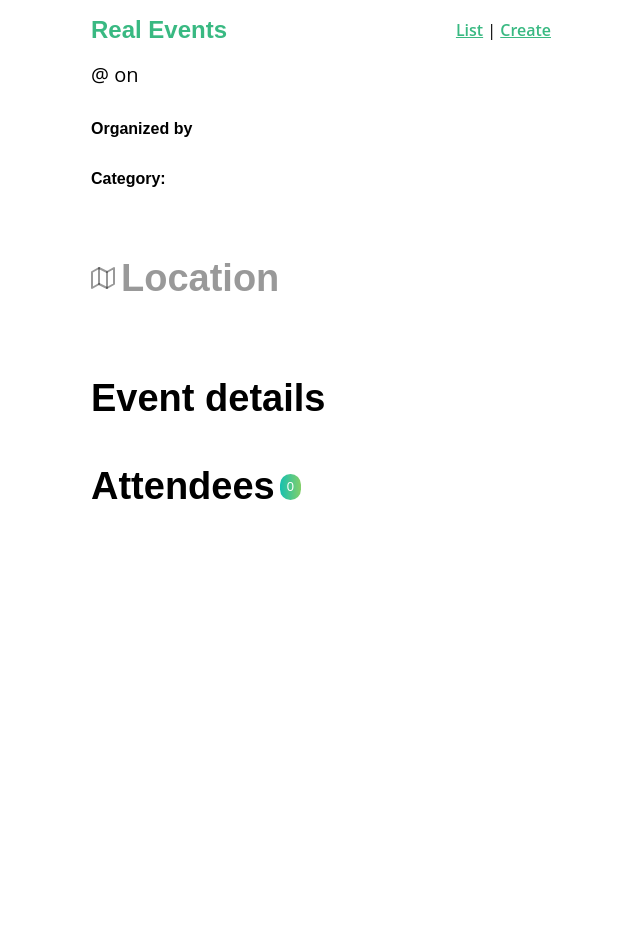
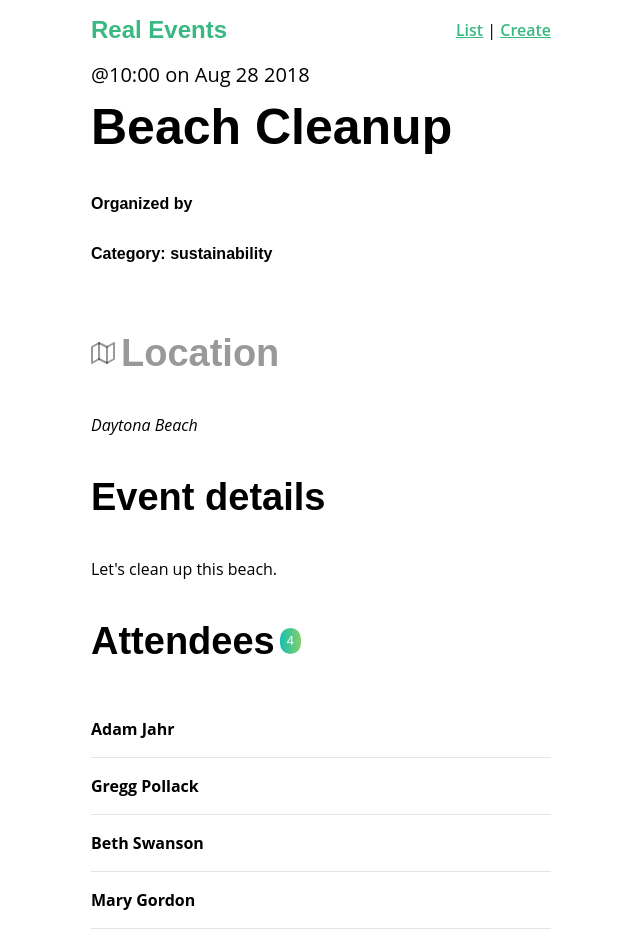
Before and after one commit to shooshpanov/real-vue-app, a Vue app: page /event/1 in a window 1280 px wide. Shown: the whole page, without its empty margins (319-959 px from the left). Before the commit the page ends 800 px from the top, so only its background shows below. Built offline with nearby package versions, Linux system fonts and the light colour scheme; data requests are answered from the project's data file.

Commit message:
Fixed pagination and API

```diff
--- a/db.json
+++ b/db.json
@@ -73,6 +73,54 @@
       ]
     },
     {
+      "id": 4,
+      "title": "Pet Adoption Day 2",
+      "date": "Dec 3 2018",
+      "time": "12:00",
+      "location": "132 N Magnolia Street, Orlando, Florida",
+      "description": "Help animals find new homes.",
+      "organizer": "Gregg Pollack",
+      "category": "animal welfare",
+      "attendees": [
+        {
+          "id": "abc123",
+          "name": "Adam Jahr"
+        },
+        {
+          "id": "ghi789",
+          "name": "Beth Swanson"
+        },
+        {
+          "id": "jkl101",
+          "name": "Mary Gordon"
+        }
+      ]
+    },
+    {
+      "id": 5,
+      "title": "Pet Adoption Day 3",
+      "date": "Dec 4 2018",
+      "time": "12:00",
+      "location": "132 N Magnolia Street, Orlando, Florida",
+      "description": "Help animals find new homes.",
+      "organizer": "Gregg Pollack",
+      "category": "animal welfare",
+      "attendees": [
+        {
+          "id": "abc123",
+          "name": "Adam Jahr"
+        },
+        {
+          "id": "ghi789",
+          "name": "Beth Swanson"
+        },
+        {
+          "id": "jkl101",
+          "name": "Mary Gordon"
+        }
+      ]
+    },
+    {
       "id": 9047039,
       "user": {
         "id": "abc123",
--- a/src/App.vue
+++ b/src/App.vue
@@ -1,7 +1,7 @@
 <template>
   <div id="app">
     <nav-bar />
-    <router-view />
+    <router-view :key="$route.fullPath" />
   </div>
 </template>
 
--- a/src/store.js
+++ b/src/store.js
@@ -16,7 +16,9 @@ export default new Vuex.Store({
       'food',
       'community'
     ],
-    events: []
+    events: [],
+    eventsTotal: 0,
+    event: {}
   },
   mutations: {
     ADD_EVENT(state, event) {
@@ -24,6 +26,12 @@ export default new Vuex.Store({
     },
     SET_EVENTS(state, events) {
       state.events = events
+    },
+    SET_EVENTS_TOTAL(state, eventsTotal) {
+      state.eventsTotal = eventsTotal
+    },
+    SET_EVENT(state, event) {
+      state.event = event
     }
   },
   actions: {
@@ -36,10 +44,29 @@ export default new Vuex.Store({
       {
         EventService.getEvents(perPage, page)
           .then(response => {
+            commit(
+              'SET_EVENTS_TOTAL',
+              parseInt(response.headers['x-total-count'])
+            )
             commit('SET_EVENTS', response.data)
           })
           .catch(error => {
             console.log('There was an error', error.response)
+          })
+      }
+    },
+    fetchEvent({ commit, getters }, id) {
+      var event = getters.getEventById(id)
+
+      if (event) {
+        commit('SET_EVENT', event)
+      } else {
+        EventService.getEvent(id)
+          .then(response => {
+            commit('SET_EVENT', response.data)
+          })
+          .catch(error => {
+            console.log('There was an error:', error.response)
           })
       }
     }
--- a/src/views/EventList.vue
+++ b/src/views/EventList.vue
@@ -1,22 +1,20 @@
 <template>
   <div>
     <h1>Event Listing</h1>
-    <event-card
-      v-for="event in events"
-      :key="event.id"
-      :event="event"
-    />
-    <template v-if="page !=1 ">
+    <event-card v-for="event in events" :key="event.id" :event="event" />
+    <template v-if="page != 1">
       <router-link
-        to="{ name: 'event-list', query: { page: page - 1 }}"
+        :to="{ name: 'event-list', query: { page: page - 1 } }"
         rel="prev"
-      >Prev</router-link>
+        >Prev</router-link
+      >
     </template>
     |
     <router-link
-      to="{ name: 'event-list', query: { page: page + 1 }}"
+      :to="{ name: 'event-list', query: { page: page + 1 } }"
       rel="next"
-    >Next</router-link>
+      >Next</router-link
+    >
   </div>
 </template>
 <script>
@@ -27,14 +25,14 @@ export default {
   components: {
     EventCard
   },
-  created () {
+  created() {
     this.$store.dispatch('fetchEvents', {
       perPage: 3,
       page: this.page
     })
   },
   computed: {
-    page () {
+    page() {
       return parseInt(this.$route.query.page) || 1
     },
     ...mapState(['events'])
--- a/src/views/EventShow.vue
+++ b/src/views/EventShow.vue
@@ -31,17 +31,13 @@
 </template>
 
 <script>
-import EventService from '@/services/EventService.js'
+import { mapState } from 'vuex'
 export default {
   props: ['id'],
-  data() {
-    return {
-      event: {}
-    }
+  created() {
+    this.$store.dispatch('fetchEvent', this.id)
   },
-  created() {
-
-  }
+  computed: mapState(['event'])
 }
 </script>
 
```
